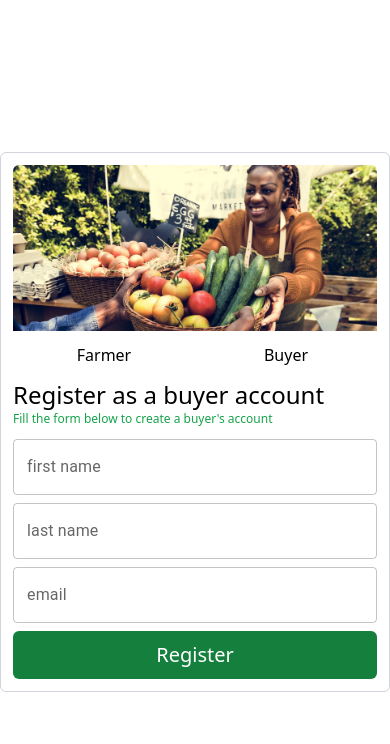
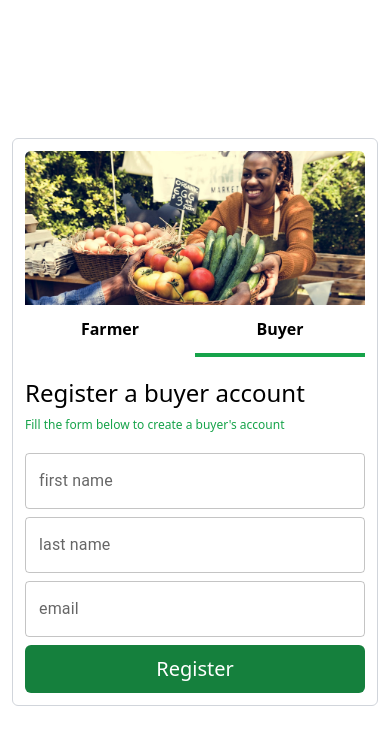
Before and after one commit to earlycodetech/agrotrade, a Next.js app: page /auth/signup in a window 390 px wide. Shown: the top 744 px of the page. Built offline with nearby package versions, Linux system fonts and the light colour scheme.

Commit message:
signup part-design

```diff
--- a/pages/auth/signup.js
+++ b/pages/auth/signup.js
@@ -1,14 +1,17 @@
+import { useState } from "react";
 import Head from "next/head";
 import Image from "next/image";
-import { TextField,Button } from "@mui/material";
+import { TextField } from "@mui/material";
 
 export default function Signup () {
+    const [tab,setTab] = useState('buyer');
+
     return (
         <>
         <Head>
             <title>Signup | AgroTrade</title>
         </Head>
-        <main className="h-screen flex justify-center items-center py-20">
+        <main className="h-screen flex justify-center items-center py-20 px-3 md:px-0">
             <div className="w-full md:w-[420px] flex flex-col gap-3 border border-gray-300 rounded-md p-3">
                 <Image
                 width={400}
@@ -16,15 +19,19 @@ export default function Signup () {
                 className="rounded-t-md"
                 src='/farm-trade.jpg' alt="farm trade"/>
 
-                <div className="flex flex-col gap-3">
+                <div className="flex flex-col gap-5 md:gap-3">
                     <ul className="grid grid-cols-2">
-                        <li className="text-center">Farmer</li>
-                        <li className="text-center">Buyer</li>
+                        <li
+                        className={`text-center font-bold pb-3 cursor-pointer ${tab == 'farmer' ? styles.tabColor : null}`}
+                        onClick={() => setTab('farmer')}>Farmer</li>
+                        <li
+                        className={`text-center font-bold pb-3 cursor-pointer ${tab == 'buyer' ? styles.tabColor : null}`}
+                        onClick={() => setTab('buyer')}>Buyer</li>
                     </ul>
 
-                    <div>
-                        <h2 className="text-2xl">Register as a buyer account</h2>
-                        <p className="text-xs text-green-600">Fill the form below to create a buyer's account</p>
+                    <div className="flex flex-col gap-2">
+                        <h2 className="text-2xl">{`Register a ${tab} account`}</h2>
+                        <p className="text-xs text-green-600">{`Fill the form below to create a ${tab}'s account`}</p>
                     </div>
 
                     <form>
@@ -40,6 +47,12 @@ export default function Signup () {
                             <TextField className="w-full" type="email" variant="outlined" label="email"/>
                         </div>
 
+                        {tab == 'farmer'
+                        ? <div className="mb-2">
+                            <TextField className="w-full" variant="outlined" label="company name"/>
+                        </div>
+                        : null}
+
                         <button className="h-[48px] w-full flex justify-center items-center bg-green-700 text-white text-xl rounded-md">Register</button>
                     </form>
                 </div>
@@ -48,3 +61,7 @@ export default function Signup () {
         </>
     )
 }
+
+const styles = {
+    tabColor:'border-b-4 border-green-600'
+}
```
